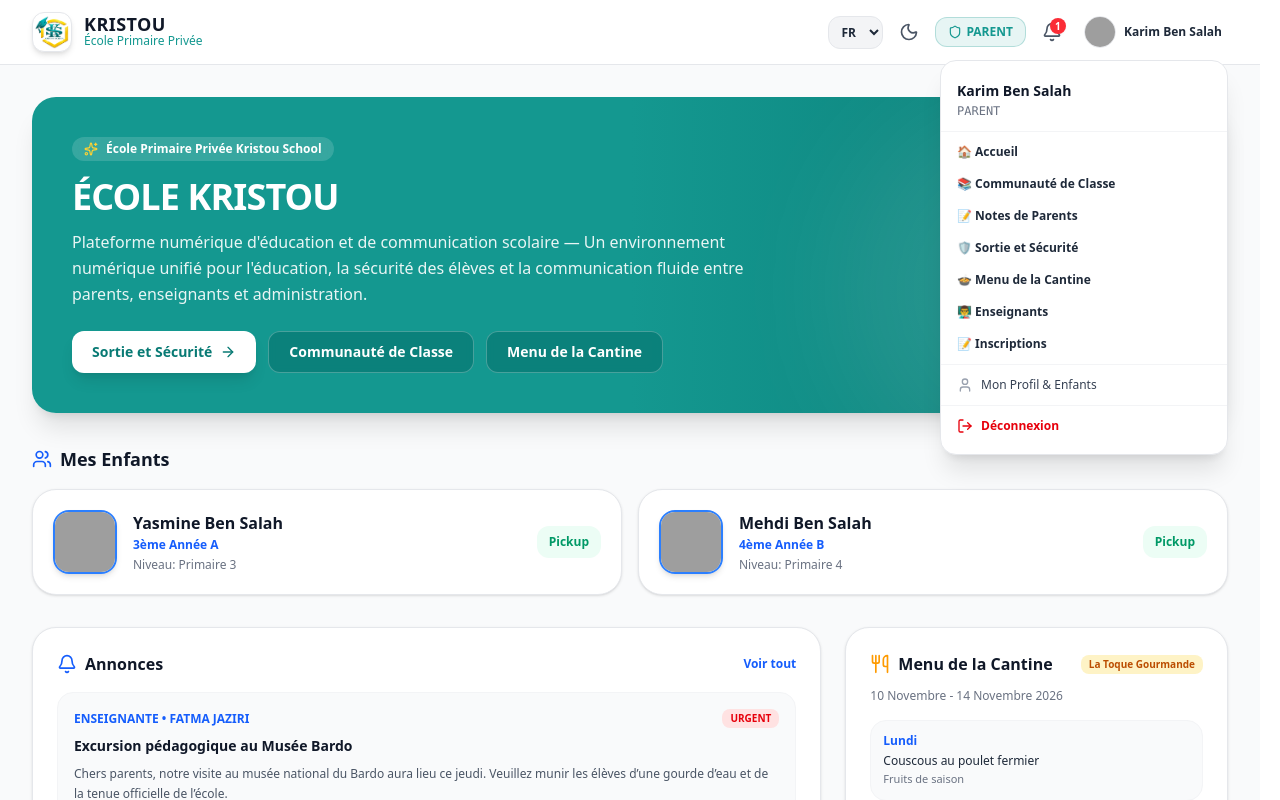
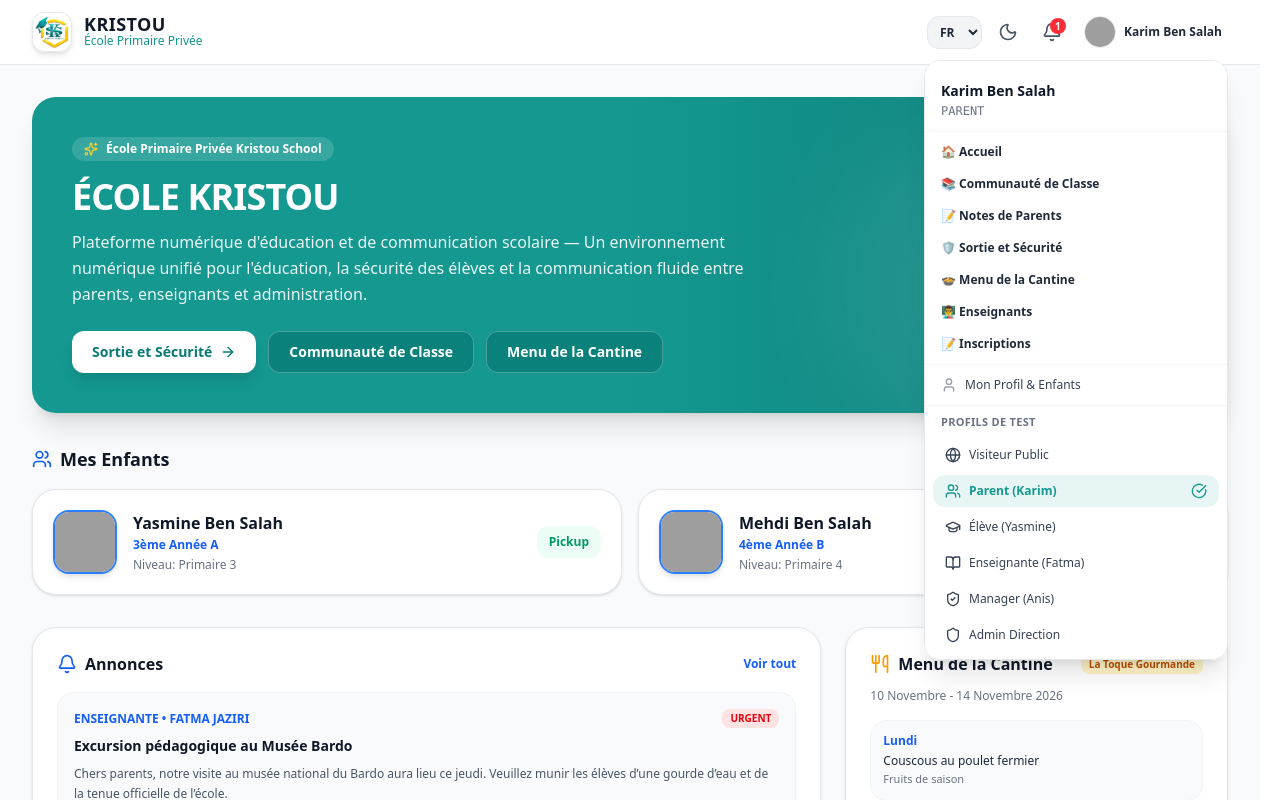
Before and after one commit to funmarket/KRISTOUSCHOOL, a React (Vite) app: page / in a window 1280 px wide. Both pictures are taken after a click on the button "Karim Ben Salah". Shown: the top 800 px of the page. Built offline with nearby package versions, Linux system fonts and the light colour scheme; grey boxes are pictures that could not be loaded.

Commit message:
fix(ui): move development profiles and sign-in into user dropdown

```diff
--- a/src/components/Navbar.tsx
+++ b/src/components/Navbar.tsx
@@ -11,13 +11,9 @@ import {
   Shield,
   Send,
   Menu,
-  X,
   BookOpen,
-  Utensils,
   GraduationCap,
   Users,
-  Calendar,
-  MessageSquare,
   ShieldCheck,
   CheckCircle,
 } from 'lucide-react';
@@ -46,7 +42,6 @@ export const Navbar: React.FC<NavbarProps> = ({ activeTab, setActiveTab }) => {
   const [showNotifications, setShowNotifications] = useState(false);
   const [showProfileMenu, setShowProfileMenu] = useState(false);
   const [showAuthModal, setShowAuthModal] = useState(false);
-  const [showRoleModal, setShowRoleModal] = useState(false);
   const profileMenuRef = useRef<HTMLDivElement>(null);
 
   useEffect(() => {
@@ -97,7 +92,7 @@ export const Navbar: React.FC<NavbarProps> = ({ activeTab, setActiveTab }) => {
           </div>
         </div>
 
-        {/* Right Actions: Language, Theme, Notifications, Profile, Role Switcher */}
+        {/* Right Actions: Language, Theme, Notifications, Profile */}
         <div className="flex items-center gap-1 sm:gap-2 shrink-0">
 
           {/* Language Dropdown */}
@@ -120,15 +115,6 @@ export const Navbar: React.FC<NavbarProps> = ({ activeTab, setActiveTab }) => {
             title={theme === 'light' ? t('pitchBlack') : t('lightMode')}
           >
             {theme === 'light' ? <Moon className="w-5 h-5" /> : <Sun className="w-5 h-5 text-amber-400" />}
-          </button>
-
-          {/* Role Switcher Button */}
-          <button
-            onClick={() => setShowRoleModal(true)}
-            className="hidden sm:flex items-center space-x-1 rtl:space-x-reverse px-3 py-1.5 bg-k-brand/10 dark:bg-k-brand/15 text-k-brand dark:text-k-brand hover:bg-k-brand/15 dark:hover:bg-k-brand/20 text-xs font-semibold rounded-xl border border-k-brand/25 dark:border-blue-900 transition-colors"
-          >
-            <Shield className="w-3.5 h-3.5" />
-            <span>{currentRole}</span>
           </button>
 
           {/* Notifications Bell */}
@@ -179,7 +165,7 @@ export const Navbar: React.FC<NavbarProps> = ({ activeTab, setActiveTab }) => {
           <div ref={profileMenuRef} className="relative">
               <button
                 onClick={() => setShowProfileMenu(!showProfileMenu)}
-                aria-label={currentUser ? t('home') : 'Menu'}
+                aria-label={language === 'ar' ? 'قائمة المستخدم' : language === 'en' ? 'User menu' : 'Menu utilisateur'}
                 aria-expanded={showProfileMenu}
                 onMouseEnter={() => setShowProfileMenu(true)}
                 className="flex items-center space-x-2 rtl:space-x-reverse p-1.5 rounded-xl hover:bg-gray-100 dark:hover:bg-gray-800 transition-colors"
@@ -201,10 +187,10 @@ export const Navbar: React.FC<NavbarProps> = ({ activeTab, setActiveTab }) => {
               {/* Profile Dropdown with Hover Bridge */}
               {showProfileMenu && (
                 <div
-                  className="absolute end-0 top-full pt-1.5 w-[min(18rem,calc(100vw-1rem))] z-50"
+                  className="absolute end-0 top-full pt-1.5 w-[min(19rem,calc(100vw-1rem))] z-50"
                   onMouseLeave={() => setShowProfileMenu(false)}
                 >
-                  <div className="bg-white dark:bg-[#111111] rounded-2xl shadow-xl border border-gray-200 dark:border-gray-800 py-2">
+                  <div className="bg-white dark:bg-[#111111] rounded-2xl shadow-xl border border-gray-200 dark:border-gray-800 py-2 max-h-[min(75vh,38rem)] overflow-y-auto">
                   {currentUser && (
                     <div className="px-4 py-3 border-b border-gray-100 dark:border-gray-800">
                       <p className="font-bold text-sm text-gray-900 dark:text-white">{currentUser.fullName}</p>
@@ -283,6 +269,38 @@ export const Navbar: React.FC<NavbarProps> = ({ activeTab, setActiveTab }) => {
                     )}
                   </div>}
 
+                  {/* Development role selection lives inside the user menu, not the header. */}
+                  <div className="border-t border-gray-100 dark:border-gray-800 px-2 py-2">
+                    <p className="px-2 pb-2 text-[11px] font-bold uppercase tracking-wide text-gray-500 dark:text-gray-400">
+                      {language === 'ar' ? 'تجربة الأدوار' : language === 'en' ? 'Test profiles' : 'Profils de test'}
+                    </p>
+                    <div className="space-y-1">
+                      {rolesList.map(({ role, label, icon: RoleIcon }) => (
+                        <button
+                          key={role}
+                          type="button"
+                          onClick={() => { setCurrentRole(role); setShowProfileMenu(false); }}
+                          aria-current={currentRole === role ? 'true' : undefined}
+                          className={`w-full flex items-center gap-2 rounded-xl px-3 py-2 text-start text-xs transition-colors ${currentRole === role ? 'bg-k-brand/10 text-k-brand font-bold dark:bg-k-brand/15' : 'text-gray-700 dark:text-gray-200 hover:bg-gray-100 dark:hover:bg-gray-800'}`}
+                        >
+                          <RoleIcon className="w-4 h-4 shrink-0" />
+                          <span className="flex-1">{label}</span>
+                          {currentRole === role && <CheckCircle className="w-4 h-4 shrink-0" />}
+                        </button>
+                      ))}
+                    </div>
+                  </div>
+
+                  <div className="border-t border-gray-100 dark:border-gray-800 py-1">
+                    <button
+                      type="button"
+                      onClick={() => { setShowProfileMenu(false); setShowAuthModal(true); }}
+                      className="w-full text-start px-4 py-2 text-xs font-semibold text-k-brand hover:bg-k-brand/10"
+                    >
+                      {t('login')}
+                    </button>
+                  </div>
+
                   <div className="border-t border-gray-100 dark:border-gray-800 py-1">
                     {currentUser ? <button
                       onClick={() => { logout(); setShowProfileMenu(false); }}
@@ -290,12 +308,7 @@ export const Navbar: React.FC<NavbarProps> = ({ activeTab, setActiveTab }) => {
                     >
                       <LogOut className="w-4 h-4" />
                       <span>{t('logout')}</span>
-                    </button> : <button
-                      onClick={() => { setShowAuthModal(true); setShowProfileMenu(false); }}
-                      className="w-full text-start px-4 py-2 text-xs font-semibold text-k-brand hover:bg-k-brand/10"
-                    >
-                      {t('login')}
-                    </button>}
+                    </button> : null}
                   </div>
                   </div>
                 </div>
@@ -304,47 +317,6 @@ export const Navbar: React.FC<NavbarProps> = ({ activeTab, setActiveTab }) => {
         </div>
       </div>
 
-      {/* Role Switcher Modal */}
-      {showRoleModal && (
-        <div className="fixed inset-0 bg-black/60 backdrop-blur-xs flex items-center justify-center z-50 p-4">
-          <div className="bg-white dark:bg-[#111111] rounded-3xl max-w-md w-full p-6 shadow-2xl border border-gray-200 dark:border-gray-800">
-            <div className="flex items-center justify-between mb-4">
-              <h3 className="font-bold text-lg text-gray-900 dark:text-white">Sélectionner un Rôle</h3>
-              <button onClick={() => setShowRoleModal(false)} className="text-gray-400 hover:text-gray-600">
-                <X className="w-5 h-5" />
-              </button>
-            </div>
-            <p className="text-xs text-gray-500 mb-4">
-              Testez instantanément l'application depuis différentes perspectives d'utilisateurs selon les exigences de KRISTOU SCHOOL.
-            </p>
-            <div className="space-y-2">
-              {rolesList.map(r => {
-                const IconComponent = r.icon;
-                const isSelected = currentRole === r.role;
-                return (
-                  <button
-                    key={r.role}
-                    onClick={() => {
-                      setCurrentRole(r.role);
-                      setShowRoleModal(false);
-                    }}
-                    className={`w-full flex items-center justify-between p-3 rounded-2xl border transition-all ${isSelected ? 'bg-k-brand/10 dark:bg-k-brand/15 border-k-brand text-k-brand dark:text-k-brand font-semibold' : 'border-gray-200 dark:border-gray-800 hover:bg-gray-50 dark:hover:bg-gray-900 text-gray-800 dark:text-gray-200'}`}
-                  >
-                    <div className="flex items-center space-x-3 rtl:space-x-reverse">
-                      <div className={`p-2 rounded-xl ${isSelected ? 'bg-k-brand text-white' : 'bg-gray-100 dark:bg-gray-800 text-gray-500'}`}>
-                        <IconComponent className="w-4 h-4" />
-                      </div>
-                      <span className="text-sm">{r.label}</span>
-                    </div>
-                    {isSelected && <CheckCircle className="w-4 h-4 text-k-brand dark:text-k-brand" />}
-                  </button>
-                );
-              })}
-            </div>
-          </div>
-        </div>
-      )}
-
       {/* Auth Modal */}
       {showAuthModal && (
         <AuthModal onClose={() => setShowAuthModal(false)} />
```
